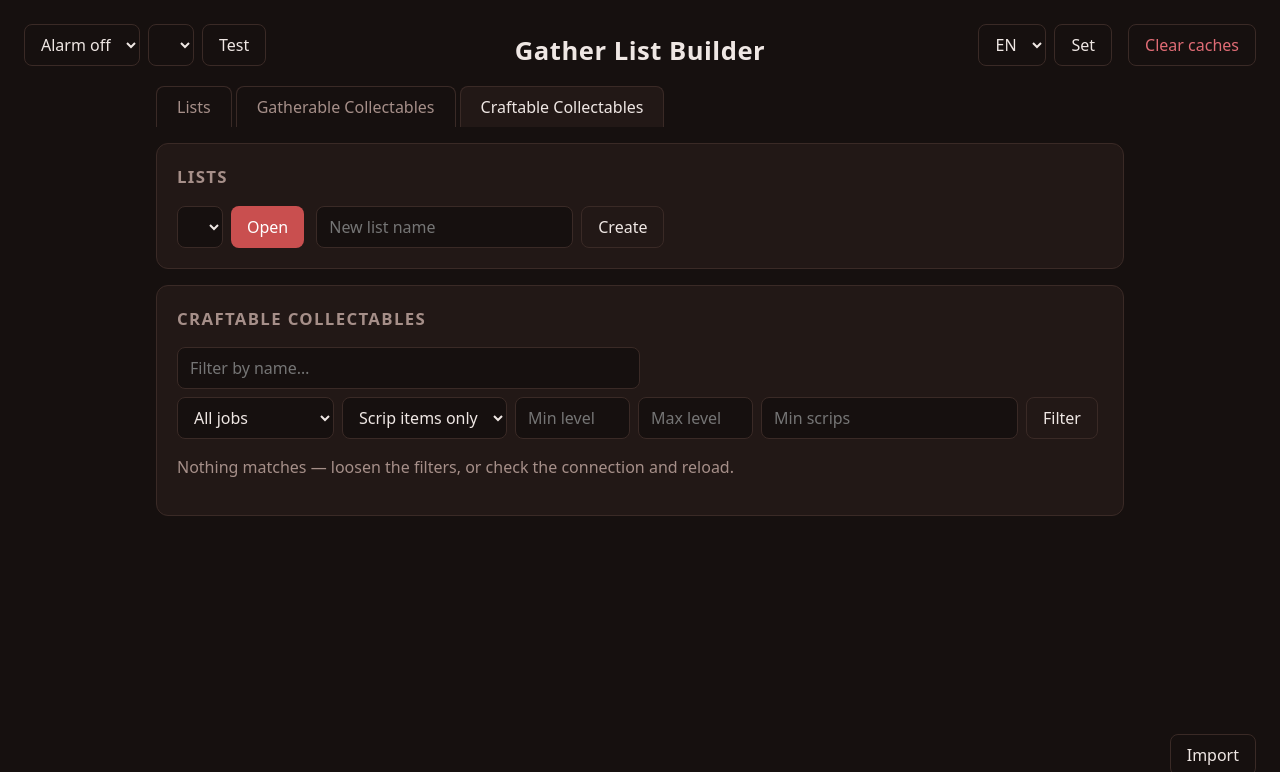
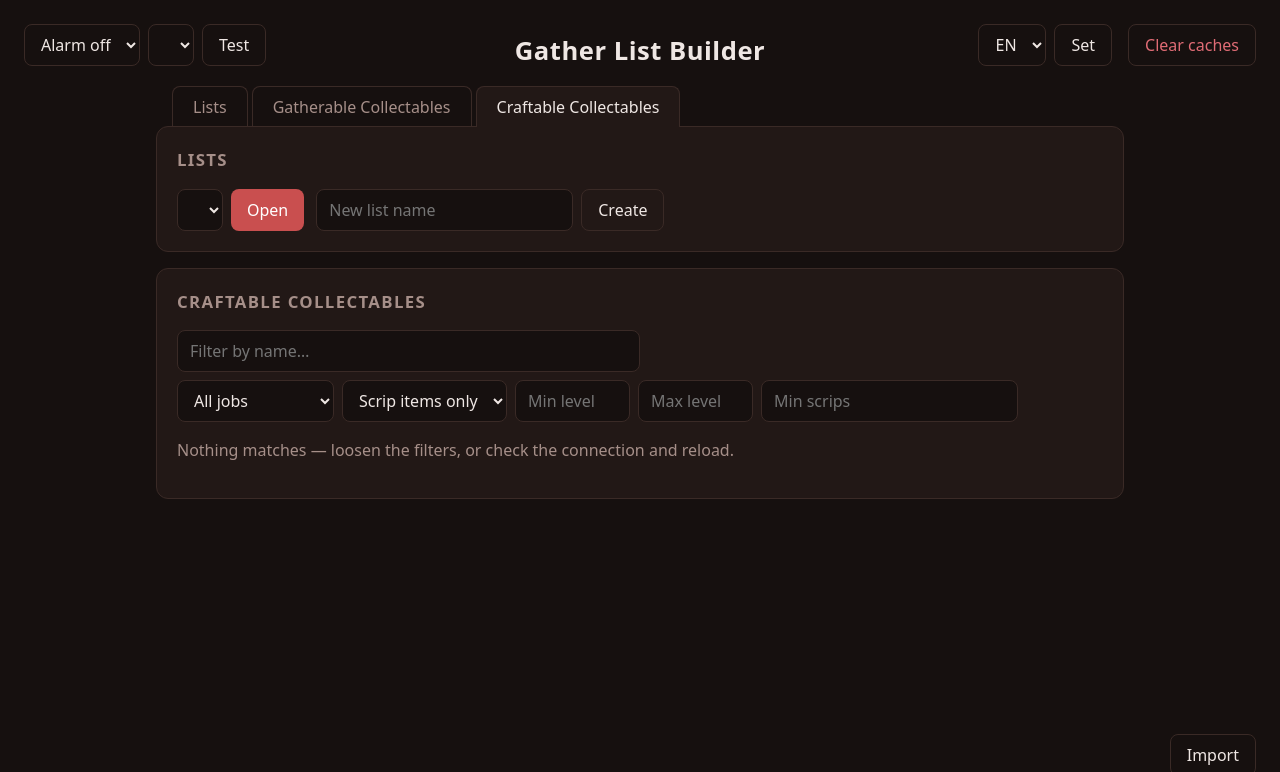
Before and after one commit to Wood-ruff/FF14GatherListBuilder, a Flask app: page /craftables in a window 1280 px wide. Shown: the top 772 px of the page. Run offline with Flask 3, Linux system fonts and the light colour scheme; data that the repository does not hold is empty.

Commit message:
changed tabbing styling

```diff
--- a/static/style.css
+++ b/static/style.css
@@ -65,10 +65,12 @@ h2 {
 
 .tabs {
   max-width: 1000px;
-  margin: 8px auto 0;
-  padding: 0 16px;
+  margin: 8px auto -1px;
+  padding: 0 32px;
   display: flex;
   gap: 4px;
+  position: relative;
+  z-index: 1;
 }
 
 .tab {
@@ -92,7 +94,7 @@ h2 {
 main {
   max-width: 1000px;
   margin: 0 auto;
-  padding: 16px;
+  padding: 0 16px 16px;
   display: grid;
   gap: 16px;
 }
--- a/templates/collectables.html
+++ b/templates/collectables.html
@@ -41,7 +41,6 @@
         </select>
         <input name="min" type="number" min="1" max="100" placeholder="{{ t('min_level') }}" value="{{ min_level }}">
         <input name="max" type="number" min="1" max="100" placeholder="{{ t('max_level') }}" value="{{ max_level }}">
-        <button type="submit" class="secondary">{{ t("filter") }}</button>
         </div>
       </form>
 
--- a/templates/craftables.html
+++ b/templates/craftables.html
@@ -36,7 +36,6 @@
         <input name="min" type="number" min="1" max="100" placeholder="{{ t('min_level') }}" value="{{ min_level }}">
         <input name="max" type="number" min="1" max="100" placeholder="{{ t('max_level') }}" value="{{ max_level }}">
         <input name="minscrips" type="number" min="1" placeholder="{{ t('min_scrips') }}" value="{{ min_scrips }}">
-        <button type="submit" class="secondary">{{ t("filter") }}</button>
         </div>
       </form>
 
--- a/translations/_template.json
+++ b/translations/_template.json
@@ -235,10 +235,6 @@
     "english": "Max level",
     "translation": ""
   },
-  "filter": {
-    "english": "Filter",
-    "translation": ""
-  },
   "name_filter": {
     "english": "Filter by name…",
     "translation": ""
--- a/translations/de.json
+++ b/translations/de.json
@@ -58,7 +58,6 @@
   "min_level": "Min. Stufe",
   "min_scrips": "Min. Scrips",
   "max_level": "Max. Stufe",
-  "filter": "Filtern",
   "name_filter": "Nach Name filtern…",
   "scrip_only": "Nur Scrip-Items",
   "all_collectables": "Alle Sammlerstücke",
--- a/translations/en.json
+++ b/translations/en.json
@@ -58,7 +58,6 @@
   "min_level": "Min level",
   "min_scrips": "Min scrips",
   "max_level": "Max level",
-  "filter": "Filter",
   "name_filter": "Filter by name…",
   "scrip_only": "Scrip items only",
   "all_collectables": "All collectables",
```
